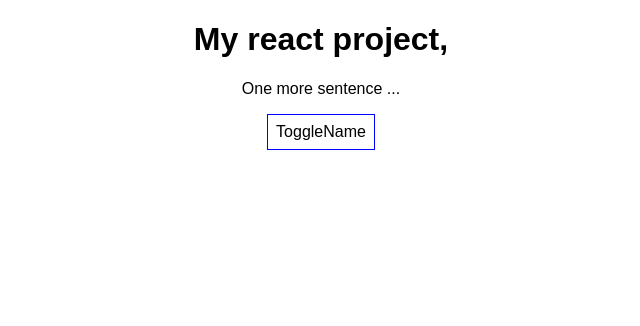
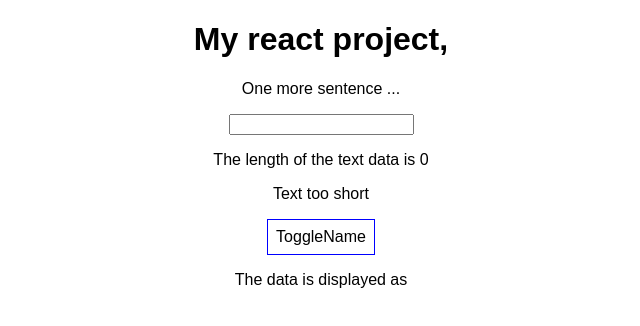
Before and after one commit to ShimnaA/myreactapp, a React (Create React App) app: page / in a window 1280 px wide. Shown: the top 326 px of the page, without its empty margins (319-959 px from the left). Built offline with nearby package versions, Linux system fonts and the light colour scheme.

Commit message:
display char component and update text on clicking text

```diff
--- a/src/App.js
+++ b/src/App.js
@@ -1,8 +1,12 @@
 import React, { Component } from 'react';
 
 import './App.css';
-import './Person/Person.css'
-import Person1 from './Person/Person'
+import './Person/Person.css';
+import Person1 from './Person/Person';
+import Validator from './Person/Validation';
+import Charcomponent from './Person/Charcomponent'
+
+
 
 
 class App extends Component {
@@ -11,7 +15,10 @@ class App extends Component {
               {id: 'p1', name: 'lily', age: 24 },
               {id: 'p2', name: 'Rose', age: 12}
           ],
-    showPersons: false
+    showPersons: false,
+    datalen: 0,
+    data: [],
+    usertxt: ''
   }
   deleteNameHandler = (nameIndex) => {
 
@@ -22,6 +29,11 @@ class App extends Component {
     this.setState({persons: persons});
   }
 
+  deleteDataHandler = (dataIndex) => {
+    const datas = [...this.state.data];
+    datas[dataIndex] = "kk";
+    this.setState({data: datas});
+  }
 
    changeTextHandler = ( event, id ) => {
       const personIndex =  this.state.persons.findIndex(p => {
@@ -35,6 +47,15 @@ class App extends Component {
       this.setState( {persons: persons} );
    }
 
+   changeTextLenHandler = (event) => {
+      const tmpdata =  event.target.value;
+      this.setState({
+        datalen: tmpdata.length,
+        data: tmpdata
+      }
+      );
+ }
+
 
    toggleNameHandler = () => {
       const currShowPersons = this.state.showPersons;
@@ -44,6 +65,13 @@ class App extends Component {
    }
 
   render() {
+    const chardata = this.state.usertxt.split('').map((dat) => {
+      return <Charcomponent
+              chardata={dat}
+
+              />
+            });
+
     const btnstyle={
       backgroundColor: 'white',
       font: 'inherit',
@@ -66,14 +94,21 @@ class App extends Component {
       </div>);
     }
 
+
+
     return (
       <div className="App">
         <h1> My react project, </h1>
         <p> One more sentence ... </p>
+        <input type="text" onChange={this.changeTextLenHandler} value={this.state.usertxt} />
+        <p>The length of the text data is {this.state.datalen}</p>
+        <Validator lendata={this.state.datalen} />
+        {chardata}
         <button
         style={btnstyle}
         onClick={this.toggleNameHandler}> ToggleName</button>
         {persons}
+        <p> The data is displayed as {this.state.data}</p>
       </div>
     );
   }
--- /dev/null
+++ b/src/Person/Charcomponent.js
@@ -0,0 +1,17 @@
+import React from 'react';
+
+const charcomponent = (props) => {
+    const style = {
+        display: 'inline-block',
+        padding: '16px',
+        margin: '16px',
+        border: '1px solid black'
+
+    };
+    return(
+        <div style={style}>
+            {props.chardata}
+        </div>
+    );
+};
+export default charcomponent;
--- a/src/Person/Person.css
+++ b/src/Person/Person.css
@@ -6,4 +6,4 @@
     box-shadow: 0 2px 3px #ccc;
     padding: 16px;
     text-align: center;
-}
+};
--- a/src/Person/Person.js
+++ b/src/Person/Person.js
@@ -5,6 +5,7 @@ return(
         <p onClick={props.click1}>I am a {props.name} and {props.age} years old </p>
         <p>{props.children} </p>
         <input type="text" onChange={props.change} value={props.name} />
+
     </div>
 );
 }
--- /dev/null
+++ b/src/Person/Validation.js
@@ -0,0 +1,15 @@
+import React from 'react';
+const validate = (props) => {
+return(
+    <div >
+        {
+           props.lendata <= 5 ?
+             <p>Text too short </p>
+
+        :
+        <p> Text too Loooong </p>
+        }
+    </div>
+);
+}
+export default validate;
```
